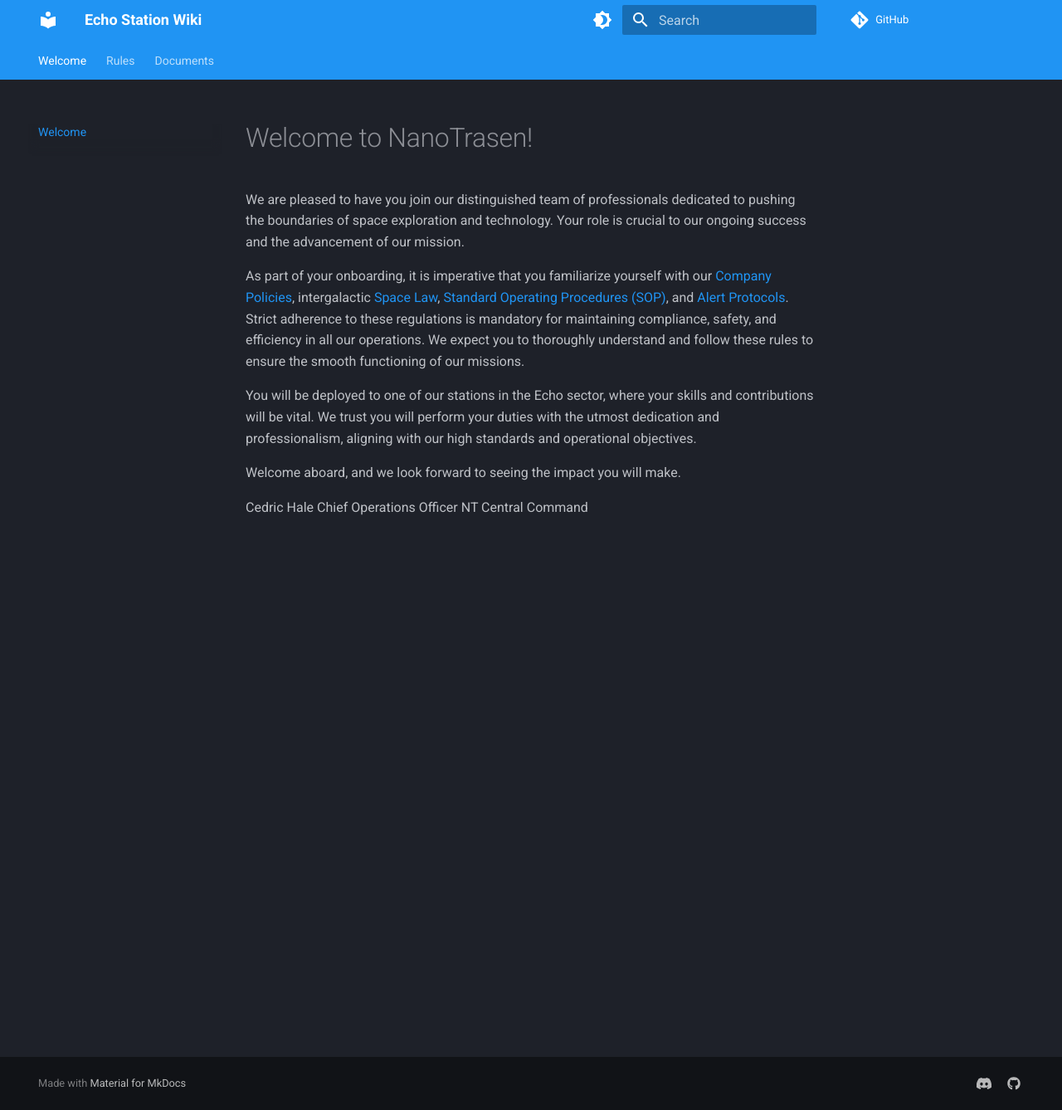
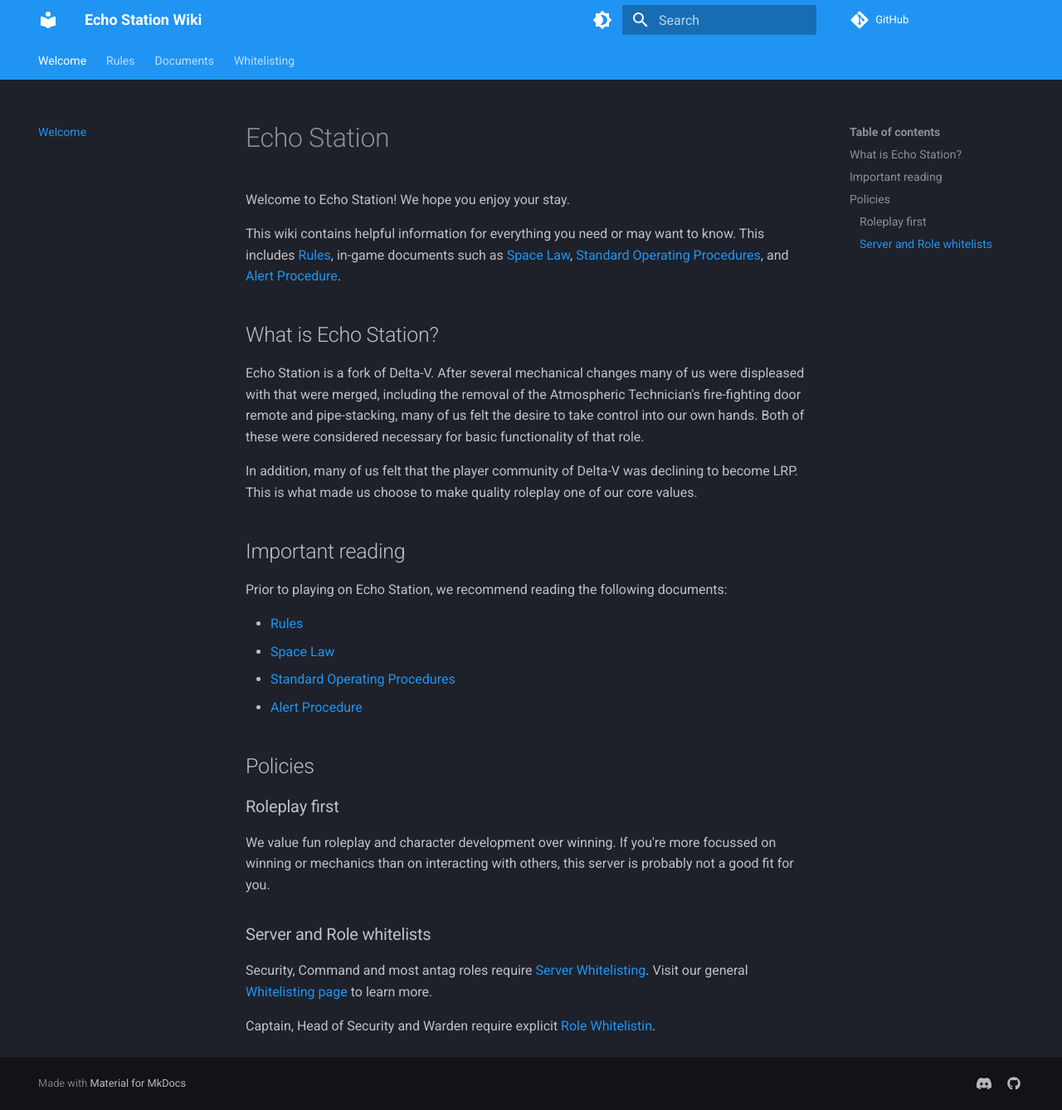
Before and after one commit to echo-station/player-wiki, an MkDocs documentation site: the page built from docs/index.md, in a window 1280 px wide and 1338 px high. Shown: the whole window at 83% size. Built offline with MkDocs 1.6.1 and Material for MkDocs 9.7.7, drawn with Linux system fonts in a browser that asks for light colours; comment, search, counter and statistics services are not loaded.

Commit message:
Add Whitelisting documentation

```diff
--- a/docs/index.md
+++ b/docs/index.md
@@ -5,16 +5,38 @@
     editor: markdown
 ---
 
-# Welcome to NanoTrasen!
+# Echo Station
 
-We are pleased to have you join our distinguished team of professionals dedicated to pushing the boundaries of space exploration and technology. Your role is crucial to our ongoing success and the advancement of our mission.
+Welcome to Echo Station! We hope you enjoy your stay.
 
-As part of your onboarding, it is imperative that you familiarize yourself with  our [Company Policies](./rules/index.md), intergalactic [Space Law](./rules/space-law.md), [Standard Operating Procedures (SOP)](./rules/standard-operating-procedure.md), and [Alert Protocols](./rules/alert-procedure.md). Strict adherence to these regulations is mandatory for maintaining compliance, safety, and efficiency in all our operations. We expect you to thoroughly understand and follow these rules to ensure the smooth functioning of our missions.
+This wiki contains helpful information for everything you need or may want to know. This includes [Rules](./rules/index.md), in-game documents such as [Space Law](./documents/space-law.md), [Standard Operating Procedures](./documents/standard-operating-procedure.md), and [Alert Procedure](./documents/alert-procedure.md).
 
-You will be deployed to one of our stations in the Echo sector, where your skills and contributions will be vital. We trust you will perform your duties with the utmost dedication and professionalism, aligning with our high standards and operational objectives.
+## What is Echo Station?
 
-Welcome aboard, and we look forward to seeing the impact you will make.
+Echo Station is a fork of Delta-V. After several mechanical changes many of us were displeased with that were merged,
+including the removal of the Atmospheric Technician's fire-fighting door remote and pipe-stacking, many of us felt the
+desire to take control into our own hands. Both of these were considered necessary for basic functionality of that role.
 
-Cedric Hale
-Chief Operations Officer
-NT Central Command
+In addition, many of us felt that the player community of Delta-V was declining to become LRP. This is what made us
+choose to make quality roleplay one of our core values.
+
+## Important reading
+
+Prior to playing on Echo Station, we recommend reading the following documents:
+
+- [Rules](./rules/index.md)
+- [Space Law](./documents/space-law.md)
+- [Standard Operating Procedures](./documents/standard-operating-procedure.md)
+- [Alert Procedure](./documents/alert-procedure.md)
+
+## Policies
+
+### Roleplay first
+
+We value fun roleplay and character development over winning. If you're more focussed on winning or mechanics than on interacting with others, this server is probably not a good fit for you.
+
+### Server and Role whitelists
+
+Security, Command and most antag roles require [Server Whitelisting](./whitelists/server-whitelist.md). Visit our general [Whitelisting page](./whitelists/index.md) to learn more.
+
+Captain, Head of Security and Warden require explicit [Role Whitelistin](./whitelists/role-whitelist.md).
--- a/mkdocs.yml
+++ b/mkdocs.yml
@@ -55,6 +55,11 @@
     - documents/space-law.md
     - documents/standard-operating-procedure.md
     - documents/alert-procedure.md
+  - Whitelisting:
+    - whitelists/index.md
+    - whitelists/server-whitelist.md
+    - whitelists/role-whitelist.md
+
   # - Lore:
   #   - lore/lore.md
 
```
Also changed, not shown: docs/whitelists/index.md (added, +41 -0 lines), docs/whitelists/role-whitelist.md (added, +34 -0 lines), docs/whitelists/server-whitelist.md (added, +37 -0 lines).
